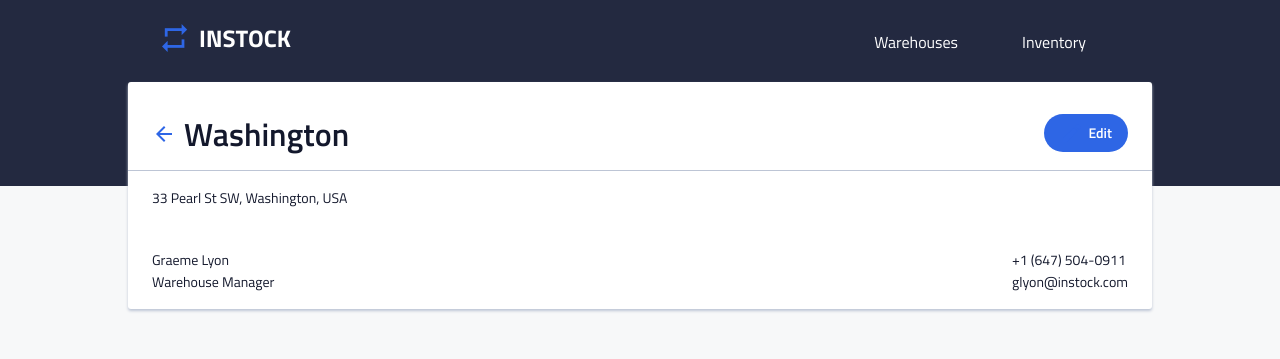
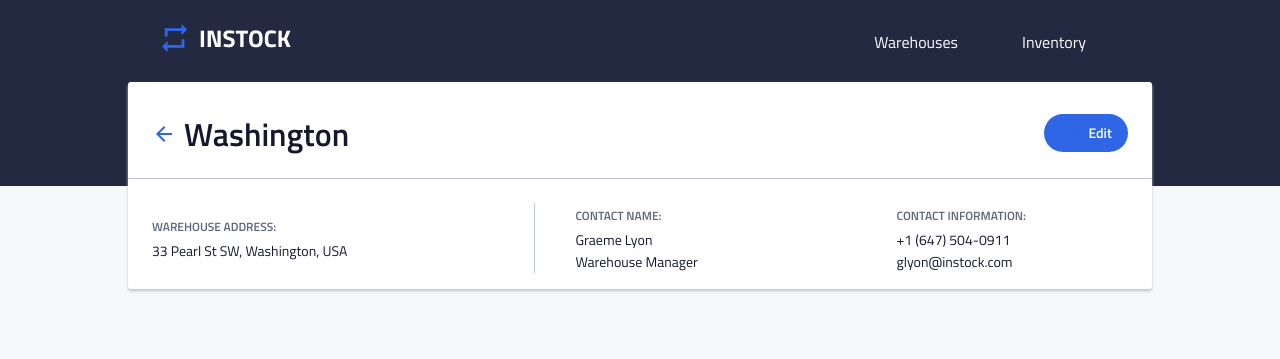
Before and after one commit to m-sekander/j22nk-instock-client, a React (Create React App) app: page /warehouses in a window 1280 px wide. Shown: the top 359 px of the page. Built offline with nearby package versions, Linux system fonts and the light colour scheme; no server answers.

Commit message:
Styles tablet warehouse info

```diff
--- a/src/components/WarehouseDetails/WarehouseDetails.js
+++ b/src/components/WarehouseDetails/WarehouseDetails.js
@@ -7,37 +7,37 @@ import CTA from "../Button/CTA";
 function WarehouseDetails() {
 
     return (
-        <section className="warehouse">
-            <div className="warehouse__header">
-                <div className="warehouse__left">
-                    <Link className="warehouse__back" to="/warehouses">
+        <section className="warehouse-details">
+            <div className="warehouse-details__header">
+                <div className="warehouse-details__left">
+                    <Link className="warehouse-details__back" to="/warehouses">
                         <img className="" src={backArrow} alt="Back arrow icon"/>
                     </Link>
-                    <h1 className="warehouse__name">Washington</h1>
+                    <h1 className="warehouse-details__name">Washington</h1>
                 </div>
-                <div className="warehouse__edit-mobile">
+                <div className="warehouse-details__edit-mobile">
                     <CTA icon={editIcon} link="/warehouses/:warehouseId/edit"/>
                 </div>
-                <div className="warehouse__edit-tablet-desktop">
+                <div className="warehouse-details__edit-tablet-desktop">
                     <CTA icon={editIcon} text="Edit" link="/warehouses/:warehouseId/edit"/>
                 </div>
             </div>
-            <div className="warehouse__content">
-                <div className="warehouse__details">
-                    <div className="warehouse__address-container">
-                        <h4 className="warehouse__label">Warehouse Address</h4>
-                        <p className="warehouse__info">33 Pearl St SW, Washington, USA</p>
+            <div className="warehouse-details__content">
+                <div className="warehouse-details__details">
+                    <div className="warehouse-details__address-container">
+                        <h4 className="warehouse-details__label">Warehouse Address:</h4>
+                        <p className="warehouse-details__info">33 Pearl St SW, Washington, USA</p>
                     </div>
-                    <div className="warehouse__contact-container">
-                        <div className="warehouse__contact-name-container">
-                            <h4 className="warehouse__label">Contact Name</h4>
-                            <p className="warehouse__info">Graeme Lyon</p>
-                            <p className="warehouse__info">Warehouse Manager</p>
+                    <div className="warehouse-details__contact-container">
+                        <div className="warehouse-details__contact-name-container">
+                            <h4 className="warehouse-details__label">Contact Name:</h4>
+                            <p className="warehouse-details__info">Graeme Lyon</p>
+                            <p className="warehouse-details__info">Warehouse Manager</p>
                         </div>
-                        <div className="warehouse__contact-info-container">
-                            <h4 className="warehouse__label">Contact Information</h4>
-                            <p className="warehouse__info">+1 (647) 504-0911</p>
-                            <p className="warehouse__info">glyon@instock.com</p>
+                        <div className="warehouse-details__contact-info-container">
+                            <h4 className="warehouse-details__label">Contact Information:</h4>
+                            <p className="warehouse-details__info">+1 (647) 504-0911</p>
+                            <p className="warehouse-details__info">glyon@instock.com</p>
                         </div>
                     </div>
                 </div>
--- a/src/components/WarehouseDetails/WarehouseDetails.scss
+++ b/src/components/WarehouseDetails/WarehouseDetails.scss
@@ -1,7 +1,7 @@
 @use "../../styles/partials/colors" as *;
 @use "../../styles/partials/breakpoints" as *;
 
-.warehouse {
+.warehouse-details {
     display: flex;
     flex-direction: column;
     padding: 2rem 0 0 0 ;
@@ -10,7 +10,7 @@
         display: flex;
         width: 100%;
         justify-content: space-between;
-        padding: 0 1.5rem;
+        padding: 0 1.5rem 1.5rem 1.5rem;
     }
 
     &__left {
@@ -52,10 +52,33 @@
 
     &__details {
         border-top: 1px solid $secondary-outline;
+        display: flex;
+        flex-direction: column;
+
+        @include tablet {
+            flex-direction: row;
+            align-items: center;
+        }
+    }
+
+    &__label {
+        text-transform: uppercase;
+        margin: 0.25rem 0 0.25rem 0;
+        color: $secondary-table-header;
+    }
+
+    &__info {
+        margin: 0;
     }
 
     &__address-container {
         padding: 1rem 1.5rem 0 1.5rem;
+
+        @include tablet {
+            padding: 0 7rem 0 0;
+            margin: 1.5rem 1.5rem 1rem 1.5rem;
+            width: 35%;
+        }
     }
 
     &__contact-container {
@@ -63,6 +86,14 @@
         width: 100%;
         justify-content: space-between;
         padding: 2.5rem 1.5rem 1rem 1.5rem;
+
+        @include tablet {
+            padding: 0 0 0 2.5rem;
+            margin: 1.5rem 1.5rem 1rem 0;
+            justify-content: space-between;
+            width: 48%;
+            border-left: 1px solid $secondary-outline;
+        }
     }
 
 
```
